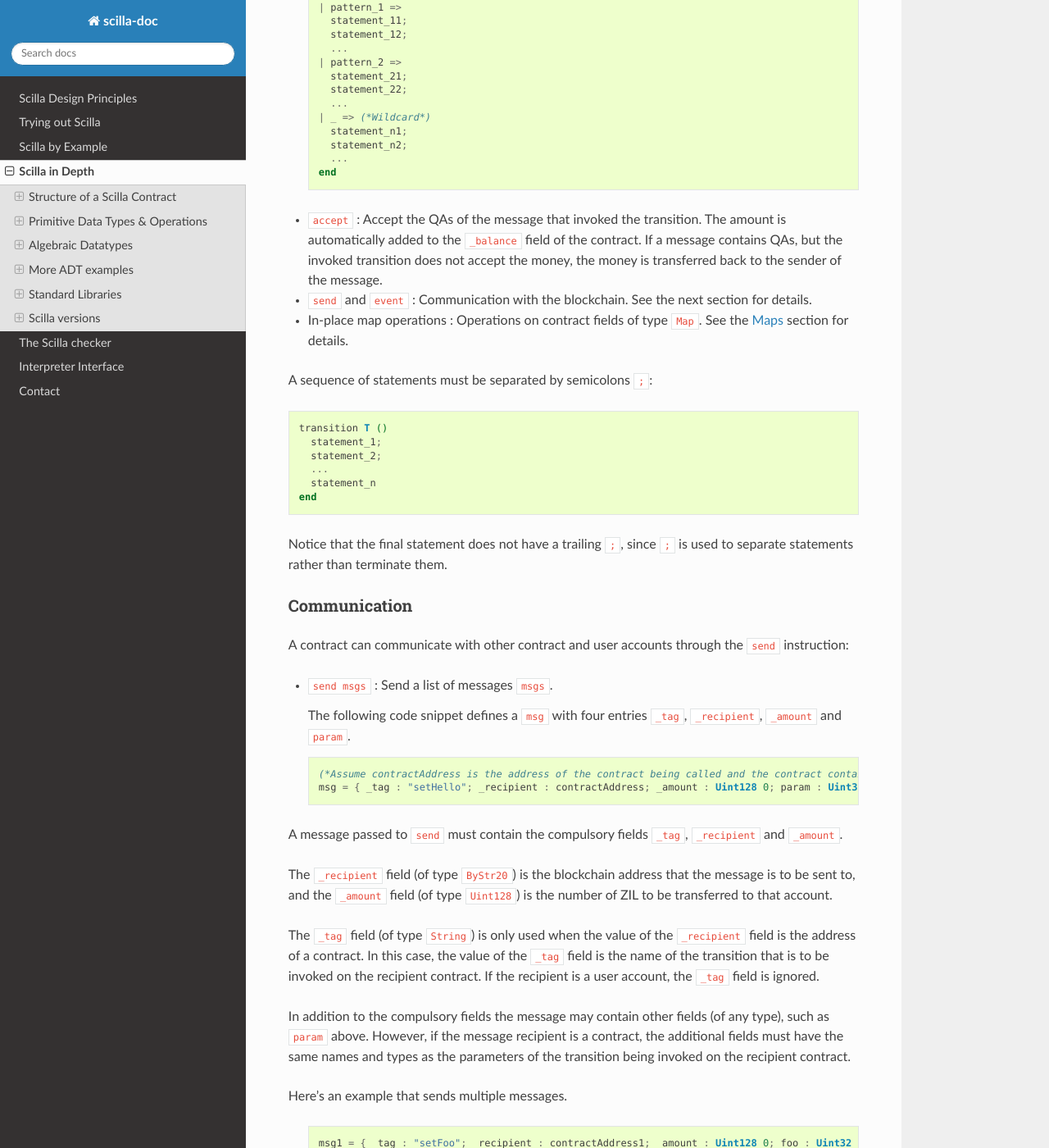
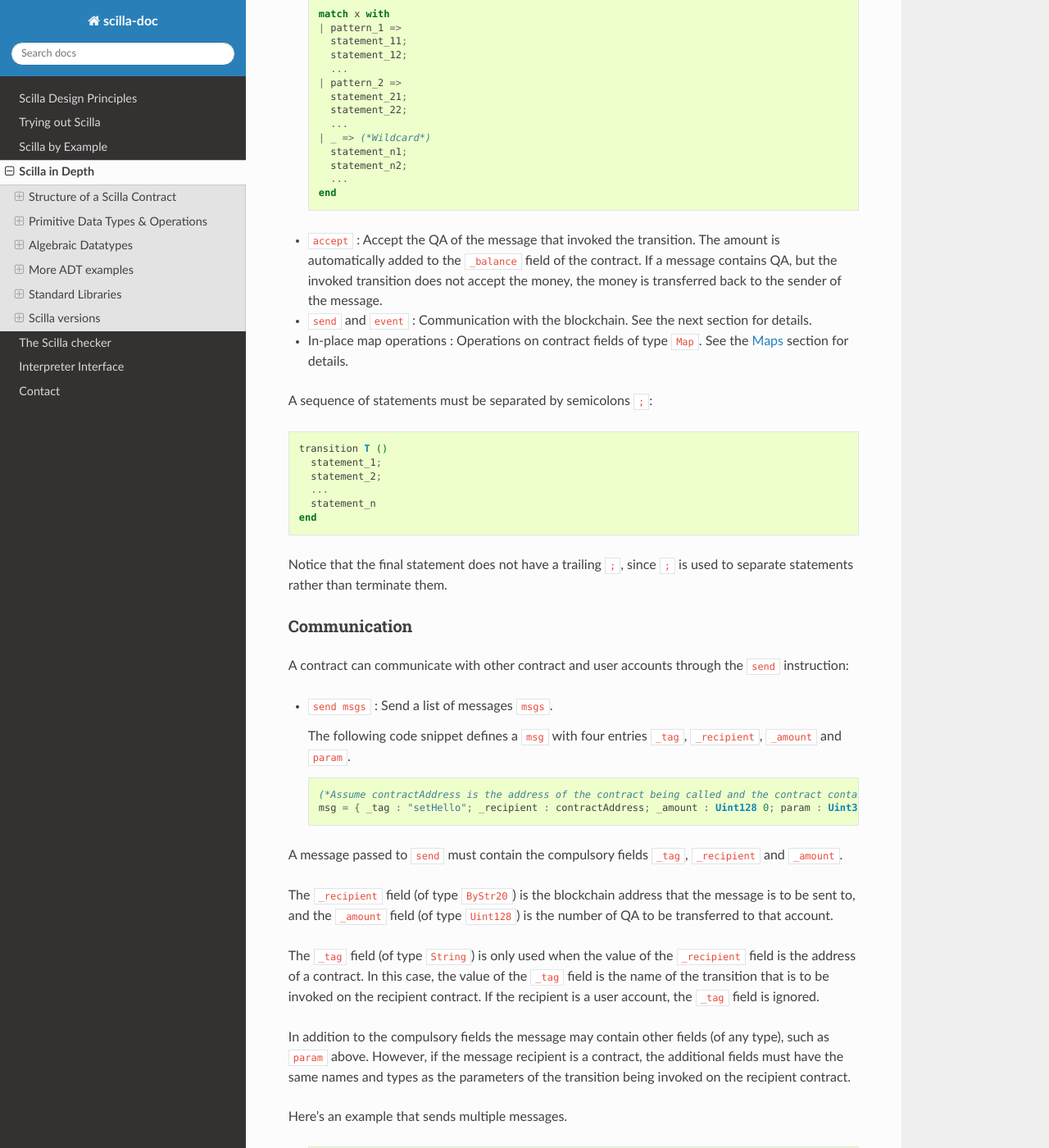
Before and after one commit to Zilliqa/scilla-docs, a Sphinx documentation site: the page built from docs/source/scilla-in-depth.rst, in a window 1280 px wide and 1400 px high, scrolled down 7750 px. Shown: the whole window at 82% size. Built offline with Sphinx 7.4.7 and the Read the Docs theme 2.0.0, drawn with Linux system fonts in a browser that asks for light colours; some of the changed text lies outside the part shown.

Commit message:
Use QA throughout the documentation

```diff
--- a/docs/source/index.rst
+++ b/docs/source/index.rst
@@ -35,7 +35,7 @@ blockchains among others.
 `Zilliqa` --- the underlying blockchain platform on which Scilla contracts are
 run --- has been designed to be scalable. It employs the idea of sharding to
 validate transactions in parallel. Zilliqa has an intrinsic token named
-`Zilling`, ZIL for short that are required to run smart contracts on Zilliqa.
+`Zilling` (ZIL for short) that are required to run smart contracts on Zilliqa.
 
 
 Development Status
--- a/docs/source/interface.rst
+++ b/docs/source/interface.rst
@@ -197,7 +197,7 @@ transition. The json is an array containing the following four objects:
 Field      Description
 =======  ===========================================
 _tag      Transition to be invoked
-_amount   Number of ZILs to be transferred
+_amount   Number of QA to be transferred
 _sender   Address of the invoker
 params    An array of parameter objects
 =======  ===========================================
@@ -278,7 +278,7 @@ Field                   Description
 =====================   ====================================================================
 scilla_major_version    The major version of the scilla language of this contract.
 gas_remaining           The remaining gas after invoking or deploying a contract.
-_accepted               Whether the contract has accepted ZIL (Either ``"true"`` or ``"false"``)
+_accepted               Whether the incoming QA have been accepted (Either ``"true"`` or ``"false"``)
 message                 The message to be sent to another contract/non-contract account, if any.
 states                  An array of objects that form the new contract state
 events                  An array of events emitted by the transition and the procedures it invoked.
@@ -293,7 +293,7 @@ events                  An array of events emitted by the transition and the pro
   Field              Description
   ===========       =======================================================
   _tag               Transition to be invoked
-  _amount            Number of QAs (10^-12 ZILs) to be transferred
+  _amount            Number of QA to be transferred
   _recipient         Address of the recipient
   params             An array of parameter objects to be passed
   ===========       =======================================================
--- a/docs/source/scilla-in-depth.rst
+++ b/docs/source/scilla-in-depth.rst
@@ -175,14 +175,15 @@ fields get modified.
 
 .. note::
 
-   In addition to the explicitly declared mutable fields, a Scilla contract
-   has an implicitly declared mutable field ``_balance`` of
+   In addition to the explicitly declared mutable fields, a Scilla
+   contract has an implicitly declared mutable field ``_balance`` of
    type ``Uint128``, which is initialised to 0 when the contract is
    deployed. The ``_balance`` field keeps the amount of funds held by
-   the contract.  This field can be freely read within the
-   implementation, but can only modified by explicitly transferring
-   funds to other accounts (using ``send``), or by accepting money
-   from incoming messages (using ``accept``).
+   the contract, measured in QA (1 ZIL = 1,000,000,000,000 QA).  This
+   field can be freely read within the implementation, but can only
+   modified by explicitly transferring funds to other accounts (using
+   ``send``), or by accepting money from incoming messages (using
+   ``accept``).
 
 .. note::
 
@@ -255,11 +256,12 @@ multiple parameters are separated by ``,``.
       instead of a user account, then ``_sender`` is the address of
       the contract that called this transition.
 
-    - ``_amount : Uint128`` : Incoming amount of QAs (see section above on the units) sent by the
-      sender. To transfer the money from the sender to the contract,
-      the transition must explicitly accept the money using the
-      ``accept`` instruction. The money transfer does not happen if
-      the transition does not execute an ``accept``.
+    - ``_amount : Uint128`` : Incoming amount, in QA (see section
+      above on the units), sent by the sender. To transfer the money
+      from the sender to the contract, the transition must explicitly
+      accept the money using the ``accept`` instruction. The money
+      transfer does not happen if the transition does not execute an
+      ``accept``.
 
 .. note::
 
@@ -455,9 +457,9 @@ mathematical. Scilla contains the following types of statements:
        ...
      end
 
-- ``accept`` : Accept the QAs of the message that invoked the
+- ``accept`` : Accept the QA of the message that invoked the
   transition. The amount is automatically added to the ``_balance``
-  field of the contract. If a message contains QAs, but the invoked
+  field of the contract. If a message contains QA, but the invoked
   transition does not accept the money, the money is transferred back
   to the sender of the message.
 
@@ -503,7 +505,7 @@ A message passed to ``send`` must contain the compulsory fields
 
 The ``_recipient`` field (of type ``ByStr20``) is the blockchain
 address that the message is to be sent to, and the ``_amount`` field
-(of type ``Uint128``) is the number of ZIL to be transferred to that
+(of type ``Uint128``) is the number of QA to be transferred to that
 account.
 
 The ``_tag`` field (of type ``String``) is only used when the value of
--- a/docs/source/scilla-trial.rst
+++ b/docs/source/scilla-trial.rst
@@ -15,7 +15,7 @@ simulates a blockchain in the browser's memory by maintaining persistent
 account states. It is optimized for use in Chrome Web Browser.
 
 Users will not need to hold testnet ZIL to use Savant, instead they are given 20 arbitrary accounts with
-1,000,000,000 fake ZILs to test their contracts.
+100,000,000 fake QA (1 ZIL = 1,000,000,000,000 QA) to test their contracts.
 
 Savant serves as a staging environment, before doing automated script testing with tools
 like `Kaya (TestRPC) <https://github.com/Zilliqa/kaya>`_ and `Javascript library <https://github.com/Zilliqa/Zilliqa-JavaScript-Library>`_. To try out the Savant IDE, users need to visit `Savant IDE <https://savant-ide.zilliqa.com>`_.
```
Also changed, not shown: docs/source/scilla-by-example.rst (+4 -4 lines).
